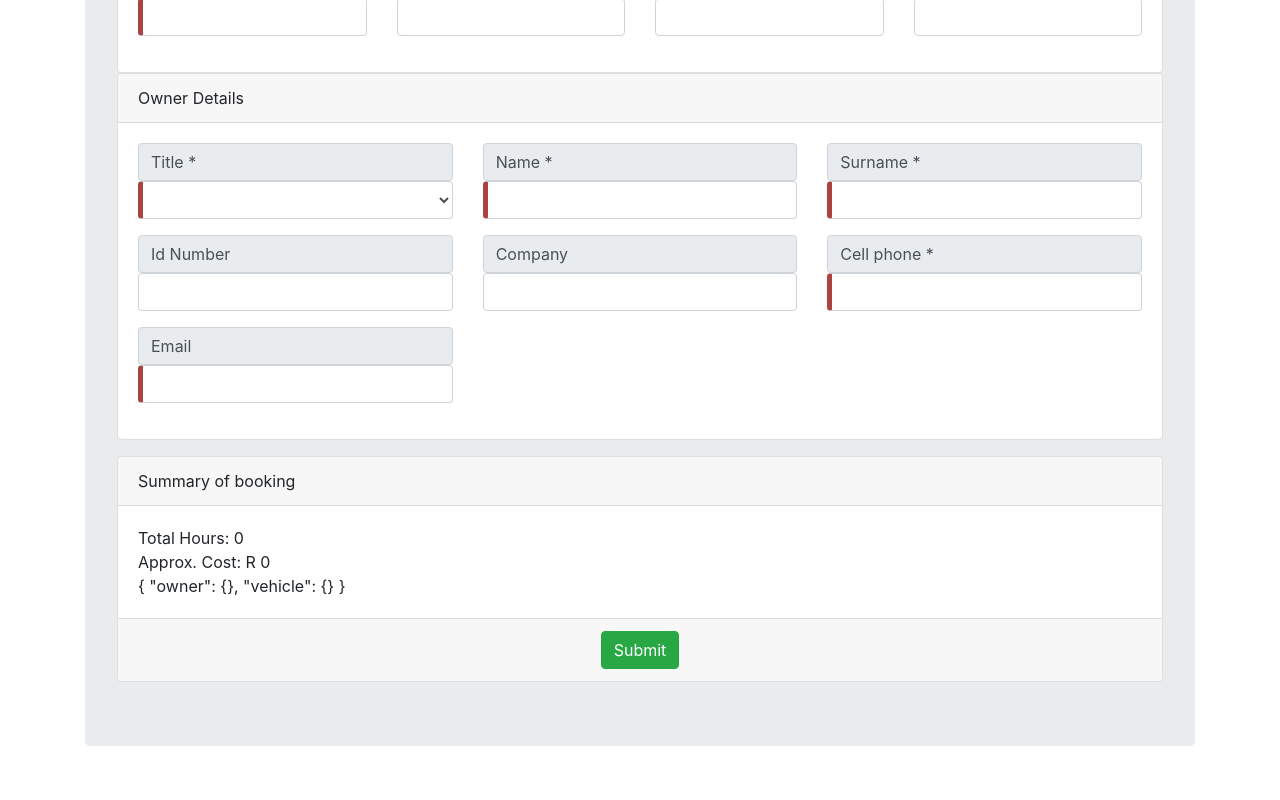
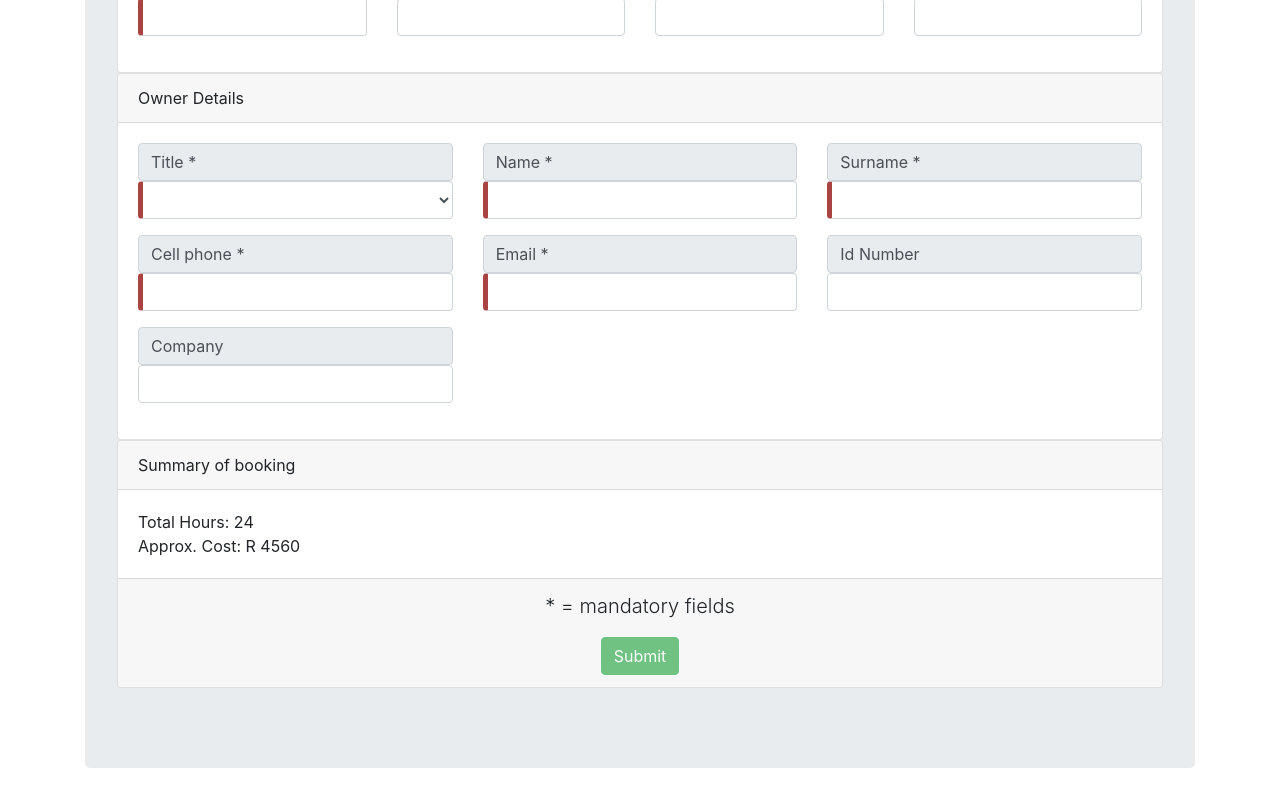
Before and after one commit to blacksnow88/shezi-carports, an Angular app: page /new/booking in a window 1280 px wide. Shown: the part 586-1386 px from the top of the page. Before the commit the page ends 1364 px from the top, so only its background shows below. Built offline with nearby package versions, Linux system fonts and the light colour scheme.

Commit message:
Fixed Mandatory and other things for new booking

```diff
--- a/src/app/models/booking.model.ts
+++ b/src/app/models/booking.model.ts
@@ -13,4 +13,15 @@ export class Booking {
         this.owner = new Owner();
         this.vehicle = new Vehicle();
     }
+
+    private dateToString(date: Date): string {
+        const day = date.getDate();
+        const monthIndex = date.getMonth() + 1;
+        const year = date.getFullYear();
+        const hours = date.getHours();
+        const munites = date.getMinutes();
+        const datestr = `${year}-${monthIndex < 10 ?  '0' + monthIndex : monthIndex}-${day < 10 ?  '0' + day : day}T${hours < 10 ?  '0' + hours : hours}:${munites < 10 ?  '0' + munites : munites}`;
+        console.log(datestr);
+        return datestr;
+      }
 }
--- a/src/app/newbooking/newbooking.component.html
+++ b/src/app/newbooking/newbooking.component.html
@@ -113,11 +113,26 @@
                           <div class="">
                             <span class="input-group-text" name="owner_surname">Surname *</span>
                           </div>
-                          <input type="text" class="form-control" required name="owner_surname" [(ngModel)]="booking.owner.surname"
+                          <input type="text" class="form-control" required name="owner_surname" [(ngModel)]="booking.owner.surnname"
                             aria-describedby="owner_surname">
                         </div>
                       </div>
-
+                      <div class="col-4">
+                          <div class="form-group mb-3">
+                            <div class="">
+                              <span class="input-group-text" name="owner_cell">Cell phone *</span>
+                            </div>
+                            <input type="number" class="form-control" required name="owner_cell" aria-describedby="owner_cell" [(ngModel)]="booking.owner.cellphone">
+                          </div>
+                        </div>
+                        <div class="col-4">
+                          <div class="form-group mb-3">
+                            <div class="">
+                              <span class="input-group-text"  name="owner_email">Email *</span>
+                            </div>
+                            <input type="email" class="form-control" name="owner_email" aria-describedby="owner_email" required [(ngModel)]="booking.owner.email">
+                          </div>
+                        </div>
                       <div class="col-4">
                         <div class="form-group mb-3">
                           <div class="">
@@ -134,24 +149,6 @@
                           <input type="text" class="form-control" name="owner_co" aria-describedby="owner_co" [(ngModel)]="booking.owner.company">
                         </div>
                       </div>
-                      <div class="col-4">
-                        <div class="form-group mb-3">
-                          <div class="">
-                            <span class="input-group-text" name="owner_cell">Cell phone *</span>
-                          </div>
-                          <input type="number" class="form-control" required name="owner_cell" aria-describedby="owner_cell" [(ngModel)]="booking.owner.cellphone">
-                        </div>
-                      </div>
-                      <div class="col-4">
-                        <div class="form-group mb-3">
-                          <div class="">
-                            <span class="input-group-text" required name="owner_cell">Email</span>
-                          </div>
-                          <input type="email" class="form-control" name="owner_cell" aria-describedby="owner_cell" [(ngModel)]="booking.owner.email">
-                        </div>
-                      </div>
-
-                    </div>
                     </div>
                   </div>
                 </div>
@@ -163,14 +160,15 @@
                   <div class="card-body">
                       <span>Total Hours: {{totalHours()}}</span><br>
                       <span>Approx. Cost: R {{randValue()}}</span><br>
-                  {{booking|json}}
                       <p *ngIf="!!alert">
                           <ngb-alert [type]="alert.type" (close)="close(alert)">{{ alert.message }}</ngb-alert>
                       </p>
                     </div>
                     <div class="card-footer">
                         <div class="col-12 text-center">
-                        <button class="btn btn-success" [disabled]="bookingForm.invalname" (click)="onSubmit()" type="submit">Submit</button>
+                          <p class="lead">* =  mandatory fields</p>
+                            <button class="btn btn-success" [disabled]="bookingForm.invalid" (click)="onSubmit()" type="submit">Submit</button>
+                        </div>
                       </div>
                 </div>
             </div>
--- a/src/app/newbooking/newbooking.component.ts
+++ b/src/app/newbooking/newbooking.component.ts
@@ -39,18 +39,43 @@ export class NewbookingComponent implements OnInit {
 
   ngOnInit() {
     this.titles = ['Miss', 'Mr', 'Mrs', 'Ms', 'Prof', 'Rev', 'Sir'];
+    this.initBooking();
+  }
+
+  close(alert: any) {
+    this.alert = null;
+  }
+
+  private initBooking(): void {
+    this.booking = new Booking();
+    const dateToday = new Date();
+    const dateTomorow = new Date();
+    this.booking.checkIn = this.dateToString(dateToday);
+    dateTomorow.setDate(dateTomorow.getDate() + 1);
+    this.booking.checkout = this.dateToString(dateTomorow);
+  }
+
+  private dateToString(date: Date): string {
+    const day = date.getDate();
+    const monthIndex = date.getMonth() + 1;
+    const year = date.getFullYear();
+    const hours = date.getHours();
+    const munites = date.getMinutes();
+    const datestr = `${year}-${monthIndex < 10 ?  '0' + monthIndex : monthIndex}-${day < 10 ?  '0' + day : day}T${hours < 10 ?  '0' + hours : hours}:${munites < 10 ?  '0' + munites : munites}`;
+    console.log(datestr);
+    return datestr;
   }
 
   onSubmit() {
     this.alert = null;
     this.loading = true;
     this.makebooking$.subscribe( resp => {
-      const booking: Booking = JSON.parse(resp.body);
-      this.alert = {type: 'sucess', message: ('You booking was successful!, Booking number: ' + booking.vehicleId)};
-      this.booking = new Booking();
+      const booking: Booking = resp;
+      this.alert = {type: 'success', message: 'Booking Done! \n* Booking number: ' + booking.vehicleId + '\n* Duration: ' + booking.duration};
+      this.initBooking();
     },
     error => {
-      this.alert = {type: 'danger', message: 'Something went wrong please try again later.'};
+      this.alert = {type: 'danger', message: 'Something went wrong please try again later. `-' + JSON.stringify(error) + '`'};
       console.log('erro:' + JSON.stringify(error));
   });
   }
```
Lines whose indentation alone changed are shown as unchanged.
